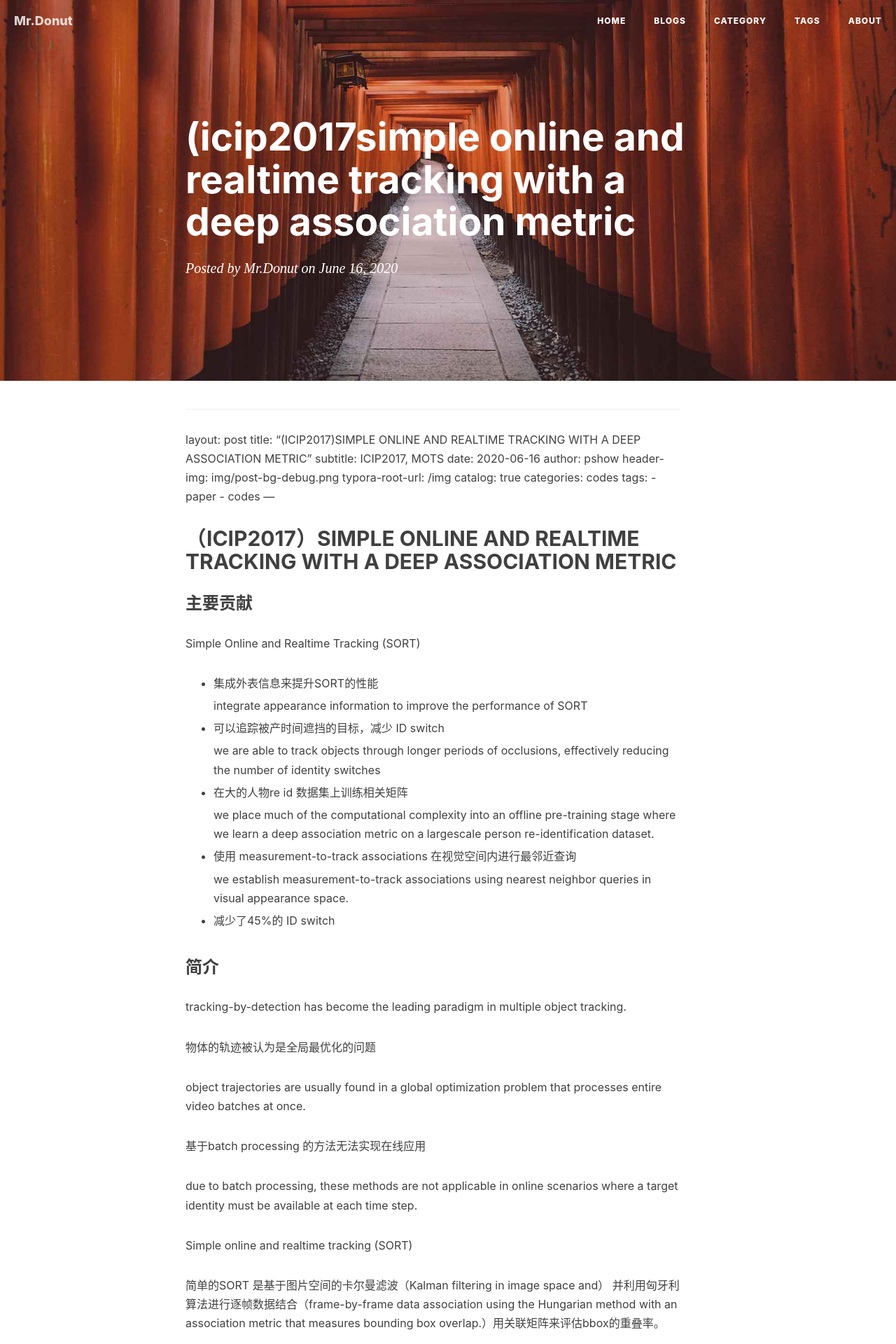
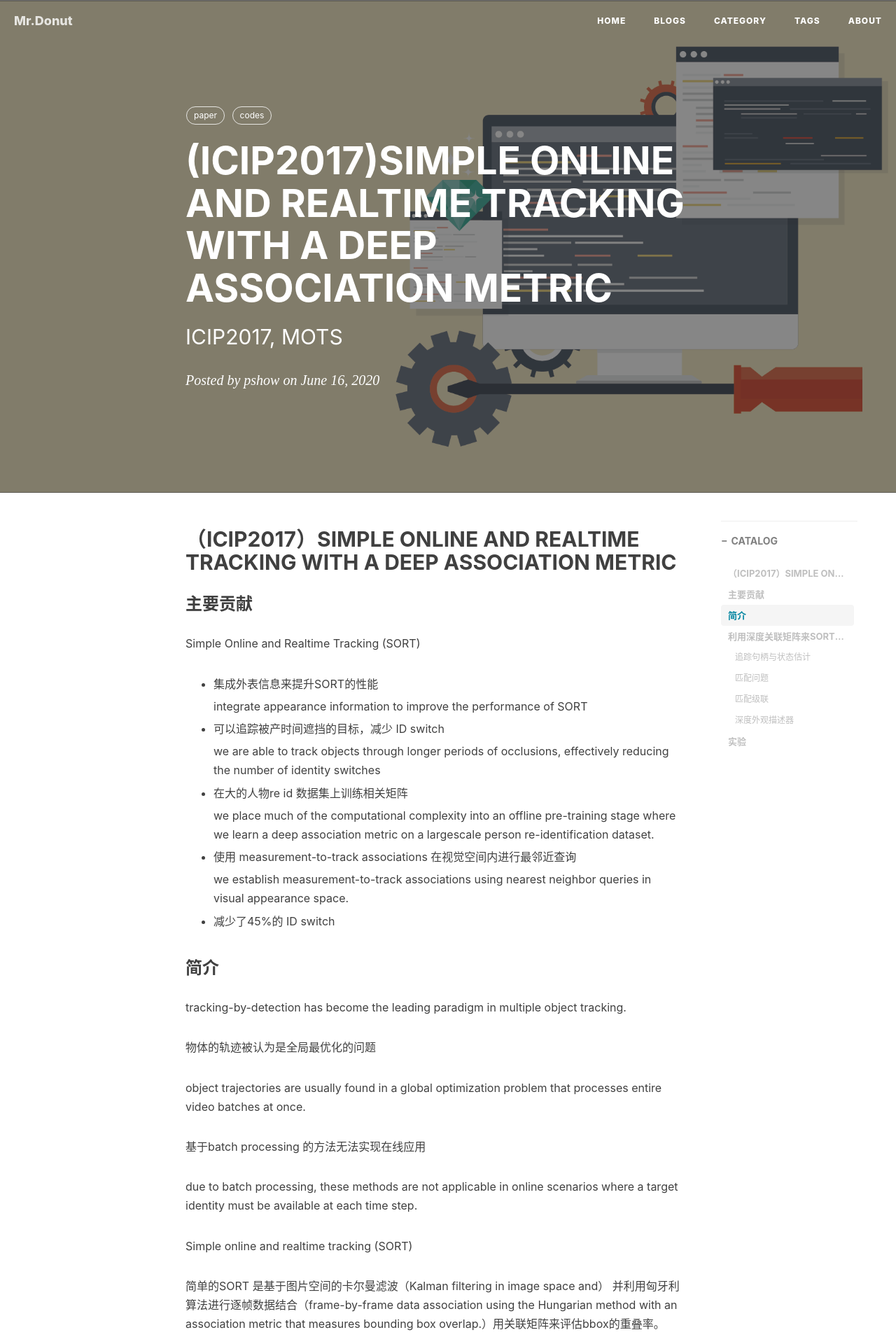
Before and after one commit to shenhuipeng/shenhuipeng.github.io, a Jekyll site: the page built from _posts/2020-06-16-(ICIP2017SIMPLE ONLINE AND REALTIME TRACKING WITH A DEEP ASSOCIATION METRIC.md, in a window 1280 px wide. Shown: the top 1920 px of the page at 70% size. Built offline with Jekyll 4.4.1, drawn with Linux system fonts in a browser that asks for light colours; nearby versions of some CDN libraries; our own code applies the rules of GitHub Pages for plain Markdown files; formulas are drawn with MathJax 3; comment, search, counter and statistics services are not loaded; some of the changed lines change nothing that is shown; some of the changed text lies outside the part shown.

Commit message:
Update 2020-06-16-(ICIP2017SIMPLE ONLINE AND REALTIME TRACKING WITH A DEEP ASSOCIATION METRIC.md

```diff
--- a/_posts/2020-06-16-(ICIP2017SIMPLE ONLINE AND REALTIME TRACKING WITH A DEEP ASSOCIATION METRIC.md
+++ b/_posts/2020-06-16-(ICIP2017SIMPLE ONLINE AND REALTIME TRACKING WITH A DEEP ASSOCIATION METRIC.md
@@ -1,14 +1,3 @@
-<head>
-    <script src="https://cdn.mathjax.org/mathjax/latest/MathJax.js?config=TeX-AMS-MML_HTMLorMML" type="text/javascript"></script>
-    <script type="text/x-mathjax-config">
-        MathJax.Hub.Config({
-            tex2jax: {
-            skipTags: ['script', 'noscript', 'style', 'textarea', 'pre'],
-            inlineMath: [['$','$']]
-            }
-        });
-    </script>
-</head>
 ---
 layout:     post
 title:      "(ICIP2017)SIMPLE ONLINE AND REALTIME TRACKING WITH A DEEP ASSOCIATION METRIC"
@@ -85,7 +74,7 @@
 
 We use a standard Kalman filter with constant velocity motion and linear observation model,
 
-(u,v,\gamma,h, \dot{u}, \dot{v}, \dot{\gamma},\dot{h}) 8维向量来表示跟踪目标的状态，bbox中心坐标，宽高比，高度，及其对应的速度。
+$(u,v,\gamma,h, \dot{u}, \dot{v}, \dot{\gamma},\dot{h})$ 8维向量来表示跟踪目标的状态，bbox中心坐标，宽高比，高度，及其对应的速度。
 
 $(u,v,\gamma,h)$ 为目标状态的直接观测值。
 
```
